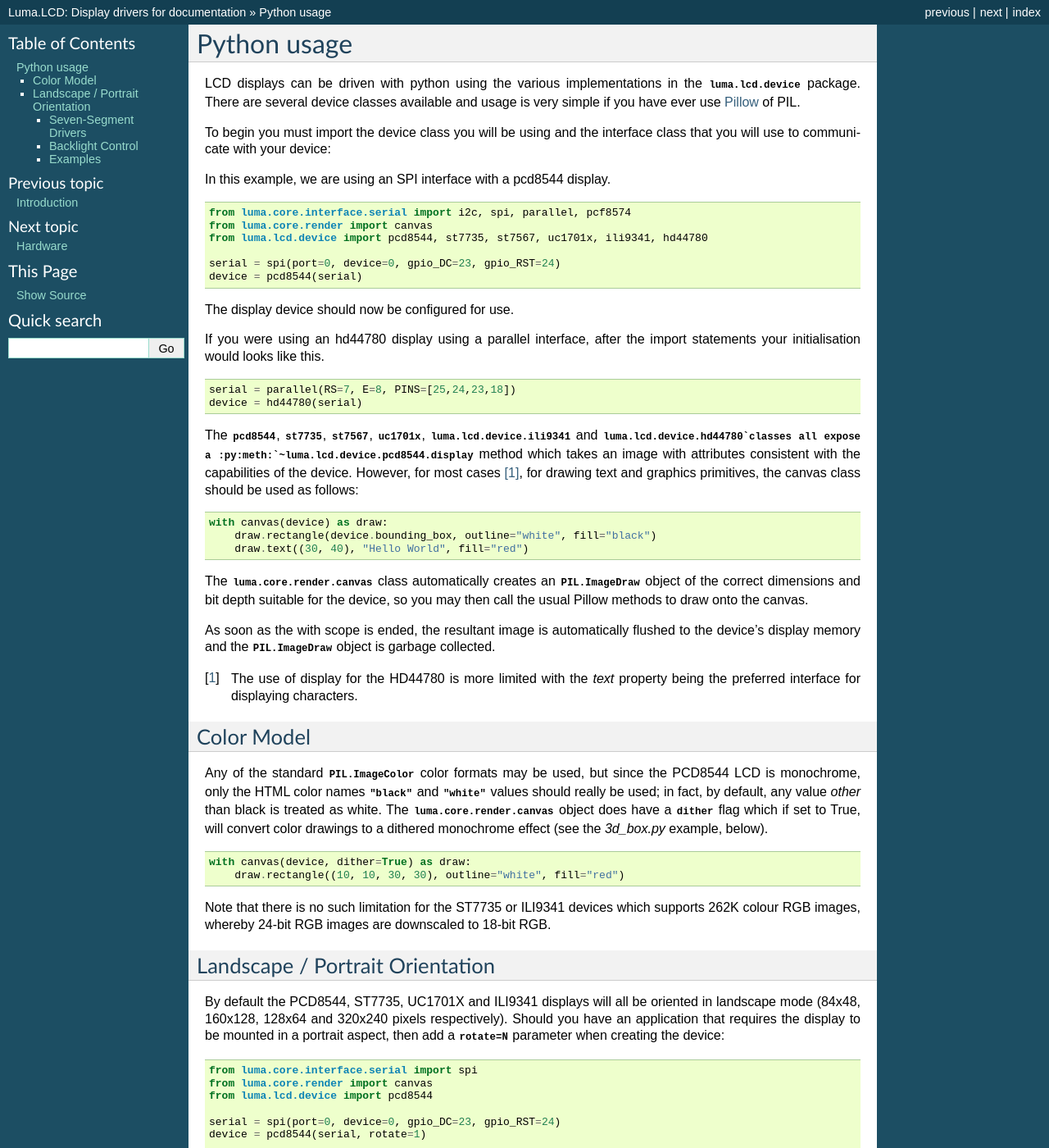
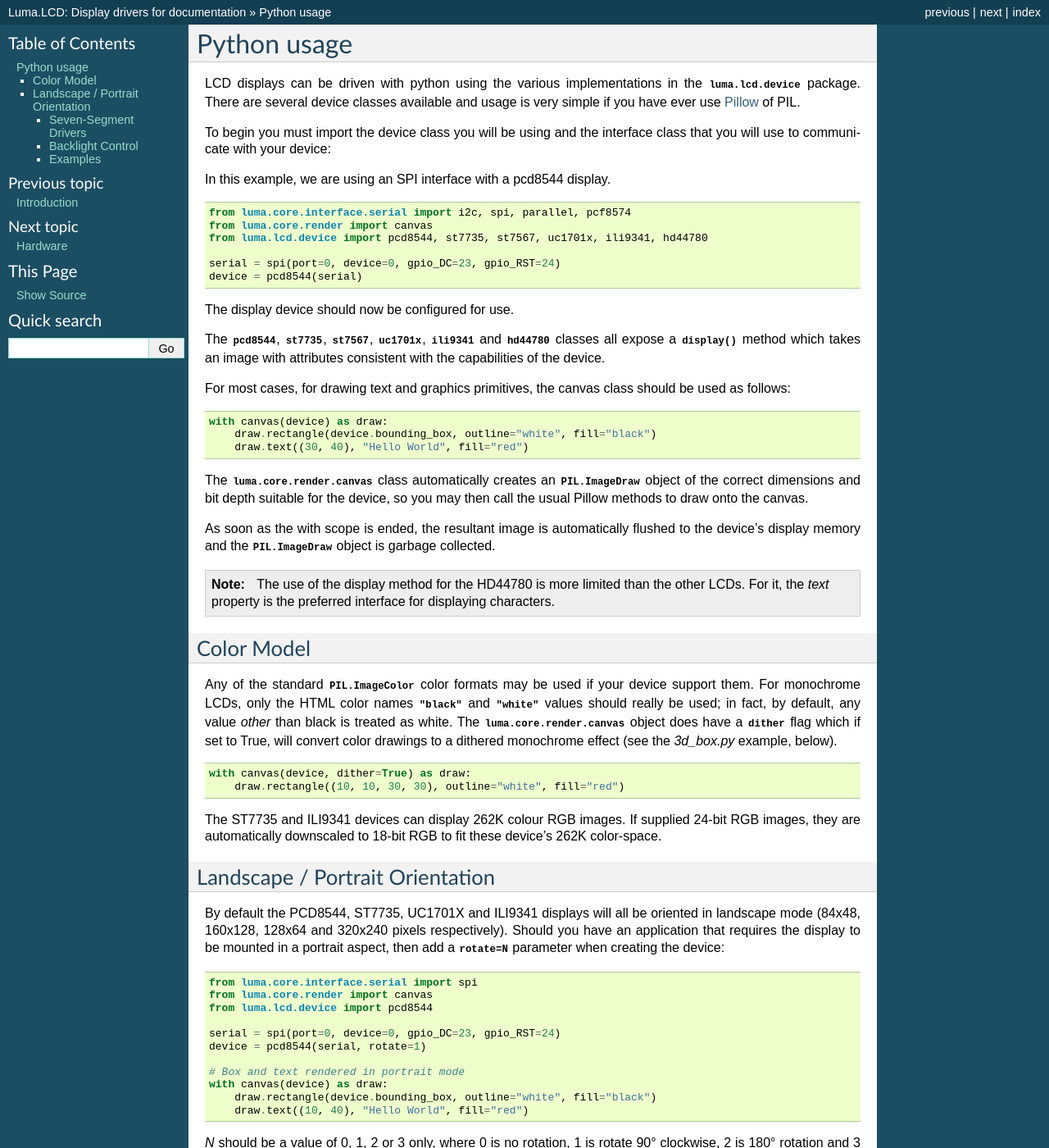
Before and after one commit to rm-hull/luma.lcd, a Sphinx documentation site: the page built from doc/python-usage.rst, in a window 1280 px wide and 1400 px high. Shown: the whole window at 82% size. Built offline with Sphinx 7.4.7, drawn with Linux system fonts in a browser that asks for light colours; the version number could not be read and is left out; some of the changed text lies outside the part shown.

```diff
--- a/doc/install.rst
+++ b/doc/install.rst
@@ -19,7 +19,6 @@ Installation
    (both Raspbian Jessie and Stretch) models A, B2, 3B, Zero, Zero W and
    OrangePi Zero (Armbian Jessie).
 
-I
 Installing from PyPI
 ^^^^^^^^^^^^^^^^^^^^
 First, install the dependencies for the library with::
--- a/doc/python-usage.rst
+++ b/doc/python-usage.rst
@@ -17,18 +17,12 @@ In this example, we are using an SPI interface with a pcd8544 display.
 
 The display device should now be configured for use.
 
-If you were using an hd44780 display using a parallel interface, after the import statements your initialisation would looks like this.
+The :py:class:`~luma.lcd.device.pcd8544`, :py:class:`~luma.lcd.device.st7735`,
+:py:class:`~luma.lcd.device.st7567`, :py:class:`~luma.lcd.device.uc1701x`,  :py:class:`~luma.lcd.device.ili9341` and :py:class:`~luma.lcd.device.hd44780`
+classes all expose a :py:meth:`~luma.lcd.device.pcd8544.display` method which
+takes an image with attributes consistent with the capabilities of the device.
 
-.. code:: python
-
-  serial = parallel(RS=7, E=8, PINS=[25,24,23,18])
-  device = hd44780(serial)
-
-The :py:class:`~luma.lcd.device.pcd8544`, :py:class:`~luma.lcd.device.st7735`,
-:py:class:`~luma.lcd.device.st7567`, :py:class:`~luma.lcd.device.uc1701x`,  :py:class:`luma.lcd.device.ili9341` and :py:class:`luma.lcd.device.hd44780`classes all expose a
-:py:meth:`~luma.lcd.device.pcd8544.display` method which
-takes an image with attributes consistent with the capabilities of the device.
-However, for most cases [1]_, for drawing text and graphics primitives, the canvas
+For most cases, for drawing text and graphics primitives, the canvas
 class should be used as follows:
 
 .. code:: python
@@ -46,13 +40,15 @@ As soon as the with scope is ended, the resultant image is automatically
 flushed to the device's display memory and the :mod:`PIL.ImageDraw` object is
 garbage collected.
 
-.. [1] The use of display for the HD44780 is more limited with the `text` property being the preferred interface for displaying characters.
-
+.. note::
+  The use of the display method for the HD44780 is more limited than the other
+  LCDs.  For it, the `text` property is the preferred interface for displaying
+  characters.
 
 Color Model
 """""""""""
-Any of the standard :py:mod:`PIL.ImageColor` color formats may be used, but
-since the PCD8544 LCD is monochrome, only the HTML color names
+Any of the standard :py:mod:`PIL.ImageColor` color formats may be used if your
+device support them.  For monochrome LCDs, only the HTML color names
 :py:const:`"black"` and :py:const:`"white"` values should really be used; in
 fact, by default, any value *other* than black is treated as white. The
 :py:class:`luma.core.render.canvas` object does have a :py:attr:`dither` flag
@@ -64,8 +60,9 @@ effect (see the *3d_box.py* example, below).
   with canvas(device, dither=True) as draw:
       draw.rectangle((10, 10, 30, 30), outline="white", fill="red")
 
-Note that there is no such limitation for the ST7735 or ILI9341 devices which supports 262K
-colour RGB images, whereby 24-bit RGB images are downscaled to 18-bit RGB.
+The ST7735 and ILI9341 devices can display 262K colour RGB images.  If supplied
+24-bit RGB images, they are automatically downscaled to 18-bit RGB to fit
+these device's 262K color-space.
 
 Landscape / Portrait Orientation
 """"""""""""""""""""""""""""""""
```
Also changed, not shown: other parts of doc/install.rst (+1 -1 lines), other parts of doc/python-usage.rst (+1 -1 lines), doc/HD44780.rst (+57 -9 lines), doc/images/HD44780_20x4.jpg, doc/images/hd44780_clock.jpg (added), doc/images/hd44780_progress.jpg (added), 1 other file.
